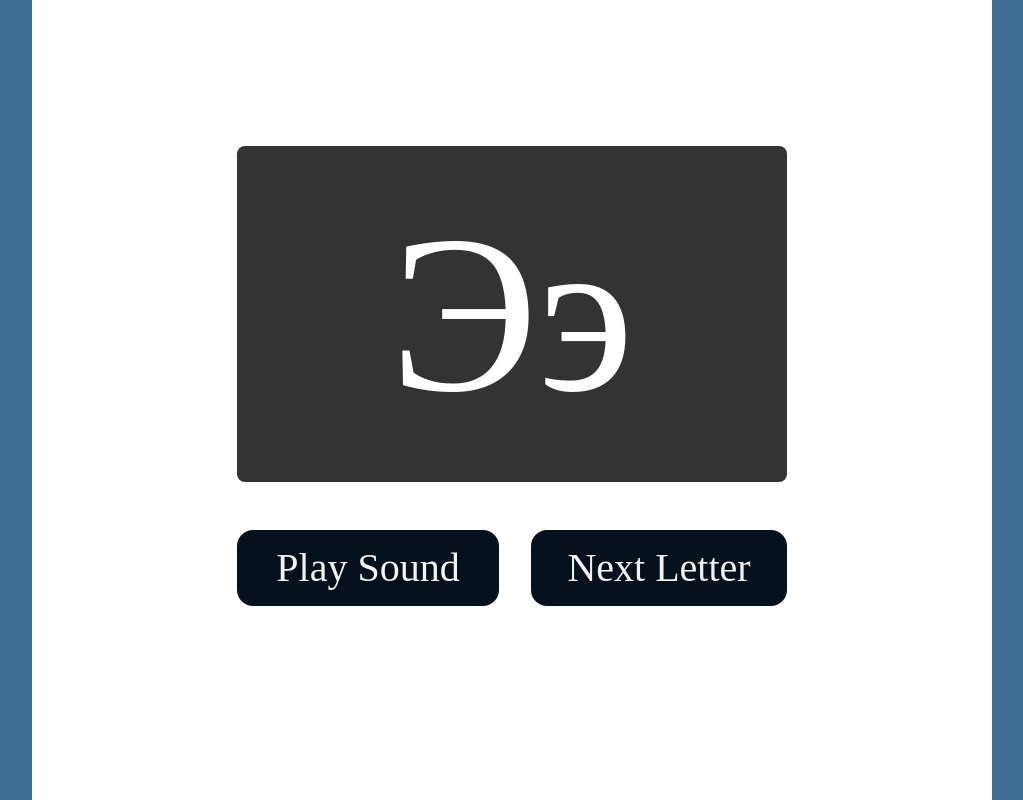
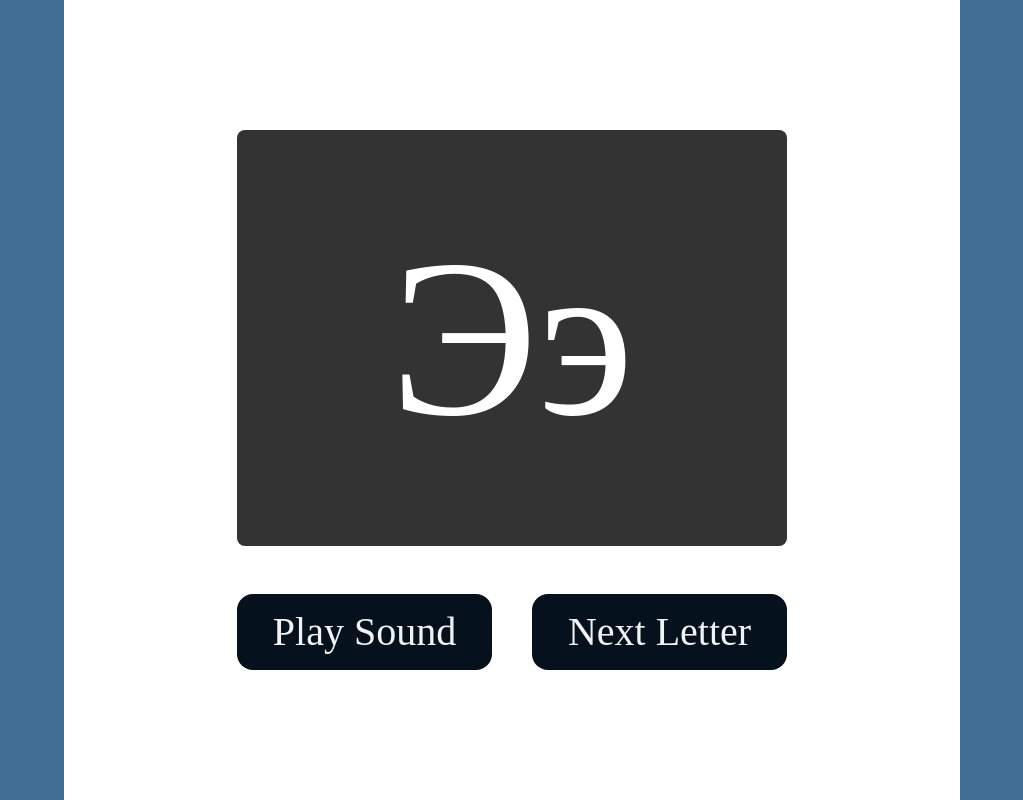
Before and after one commit to cc0407/russian-alphabet-practice, a Gatsby site: page / in a window 1280 px wide. Shown: the whole page, without its empty margins (128-1151 px from the left). Built offline with nearby package versions, Linux system fonts and the light colour scheme; Gatsby itself is replaced by a stand-in of ours; a web font is replaced by a local one.

Commit message:
made screen fully responsive

```diff
--- a/src/css/components/index.css
+++ b/src/css/components/index.css
@@ -1,18 +1,24 @@
-.sampleContent                   { @apply z-10 leading-normal text-lg px-4 mb-12 break-words font-bold }
-@screen 360  {.sampleContent     { @apply text-xl w-84 px-0 }}
-@screen 500  {.sampleContent     { @apply text-xl w-104 }}
-@screen 640  {.sampleContent     { @apply text-2xl w-128 mb-16 }}
-@screen 800  {.sampleContent     { @apply w-[44rem] }}
-@screen 1024 {.sampleContent     { @apply w-192 leading-relaxed }}
+.midGround                   { @apply w-full max-w-224 h-screen bg-white overflow-hidden }
 
 .sampleSpacing { @apply mt-12 }
 @screen 640  {.sampleSpacing     { @apply mt-16 }}
 
+.letterDisplay                  { @apply text-32 h-64 flex bg-main text-white rounded-2 w-full }
+@screen 400  {.letterDisplay    { @apply text-44 h-104 }}
+@screen 640  {.letterDisplay    { @apply text-56 }}
 
-.sampleTextLink                { @apply underline whitespace-nowrap }
-.sampleTextLink:hover          { @apply text-white bg-lightBlue rounded-1 no-underline }
+.button                         { @apply flex-grow-default w-full text-center text-8 bg-darkBlue px-6 py-4 rounded-4 text-offWhite cursor-pointer select-none }
+@screen 640  {.button           { @apply w-64 py-2 }}
+@screen 768  {.button           { @apply text-10 }}
 
-.button                         { @apply w-64 text-center text-10 bg-darkBlue px-6 py-2 rounded-4 text-offWhite cursor-pointer select-none }
+.rightButton                     { @apply mx-auto mt-2 }
+@screen 640  {.rightButton       { @apply ml-2 mr-0 mt-0 }}
+@screen 768  {.rightButton       { @apply ml-5 }}
+
+.leftButton                     { @apply mx-auto mb-2 }
+@screen 640  {.leftButton       { @apply mr-2 ml-0 mb-0 }}
+@screen 768  {.leftButton       { @apply mr-5 }}
+
 .button:hover                   { @apply bg-darkBlue2 bg-opacity-90 text-white }
 .button:active                  { @apply bg-opacity-80 text-white }
 
--- a/src/views/index.tsx
+++ b/src/views/index.tsx
@@ -1,5 +1,6 @@
 import React, { useState } from "react";
 import Head from "../components/Head";
+import RoundedLink from "../components/RoundedLink"
 // @ts-ignore
 import bruh from "../audio/Bruh.mp3" ;
 // @ts-ignore
@@ -38,9 +39,9 @@ const Sample: React.FC<props> = () => {
   const [playAudio, setPlayAudio] = useState(false);
 
   return (
-    <div className="w-3/4 h-screen bg-white overflow-hidden">
-      <div className="column centered h-full w-3/4 max-w-[550px] mx-auto">
-        <div className="text-56 h-108 flex centered bg-main text-white rounded-2 w-full">
+    <div className="midGround">
+      <div className="column centered h-full w-5/6 400:w-3/4 max-w-[550px] mx-auto">
+        <div className="letterDisplay centered">
           {letter.letter}
         </div>
 
@@ -50,13 +51,13 @@ const Sample: React.FC<props> = () => {
           </audio>
         : ''}
 
-        <div className="row justify-between my-12 w-full">
-          <div className={`flex-grow-default ` + (playAudio ? `playingButton` : `button`)} onClick={() => {setPlayAudio(true);}}>
+        <div className="flex flex-col 640:flex-row justify-between mt-12 w-full">
+          <div className={(playAudio ? `playingButton` : `button leftButton`)} onClick={() => {setPlayAudio(true);}}>
             { !playAudio ? "Play Sound" : "Playing..." }
           </div>
           {playAudio
             ? ''
-            : <div className="button ml-8" onClick={() => {setLetter(getRandomLetter);}}>
+            : <div className="button rightButton" onClick={() => {setLetter(getRandomLetter);}}>
                 Next Letter
               </div>
           }
@@ -99,9 +100,9 @@ const dictionary:dictEntry[] = [
     {letter:'Чч', sound:bruh},
     {letter:'Шш', sound:bruh},
     {letter:'Щщ', sound:bruh},
-    {letter:'Ъъ', sound:bruh},
+    {letter:'Ъъ', sound:bruh}, // NOSOUND SOFT MODIFIER
     {letter:'Ыы', sound:bruh},
-    {letter:'Ьь', sound:bruh},
+    {letter:'Ьь', sound:bruh}, // NOSOUND HARD MODIFIER
     {letter:'Ээ', sound:bruh},
     {letter:'Юю', sound:bruh},
     {letter:'Яя', sound:bruh},
```
